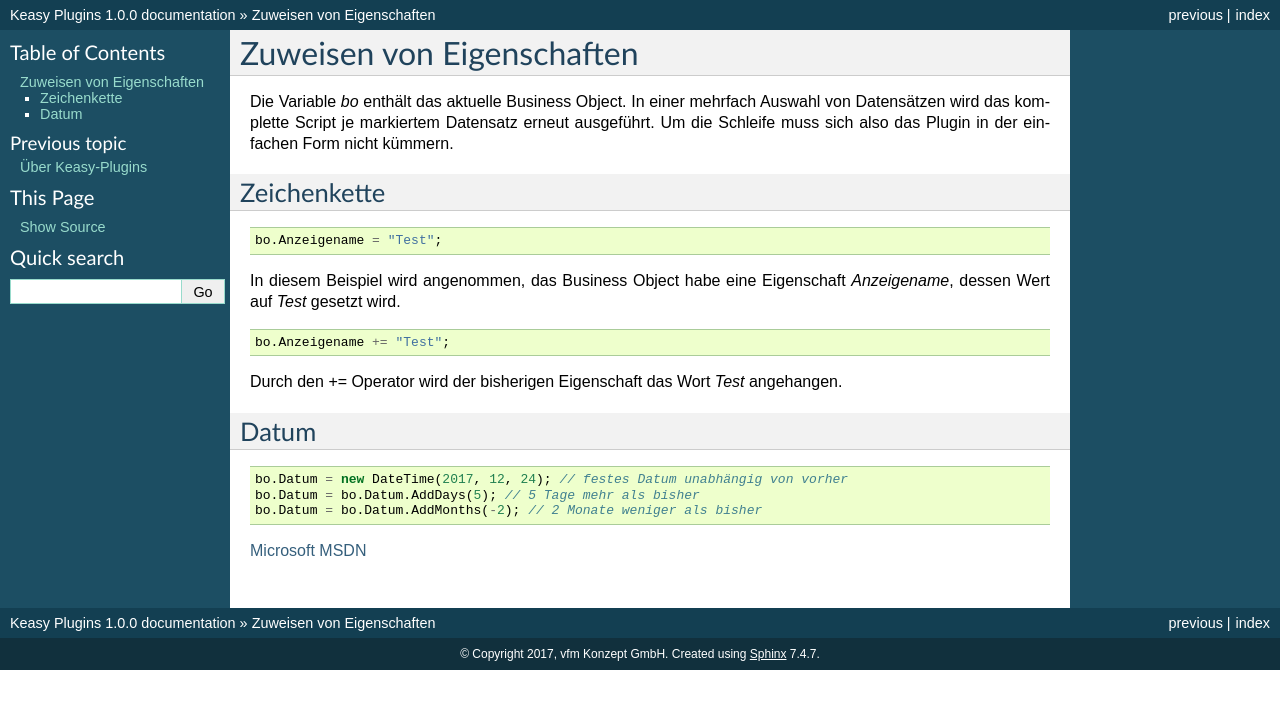
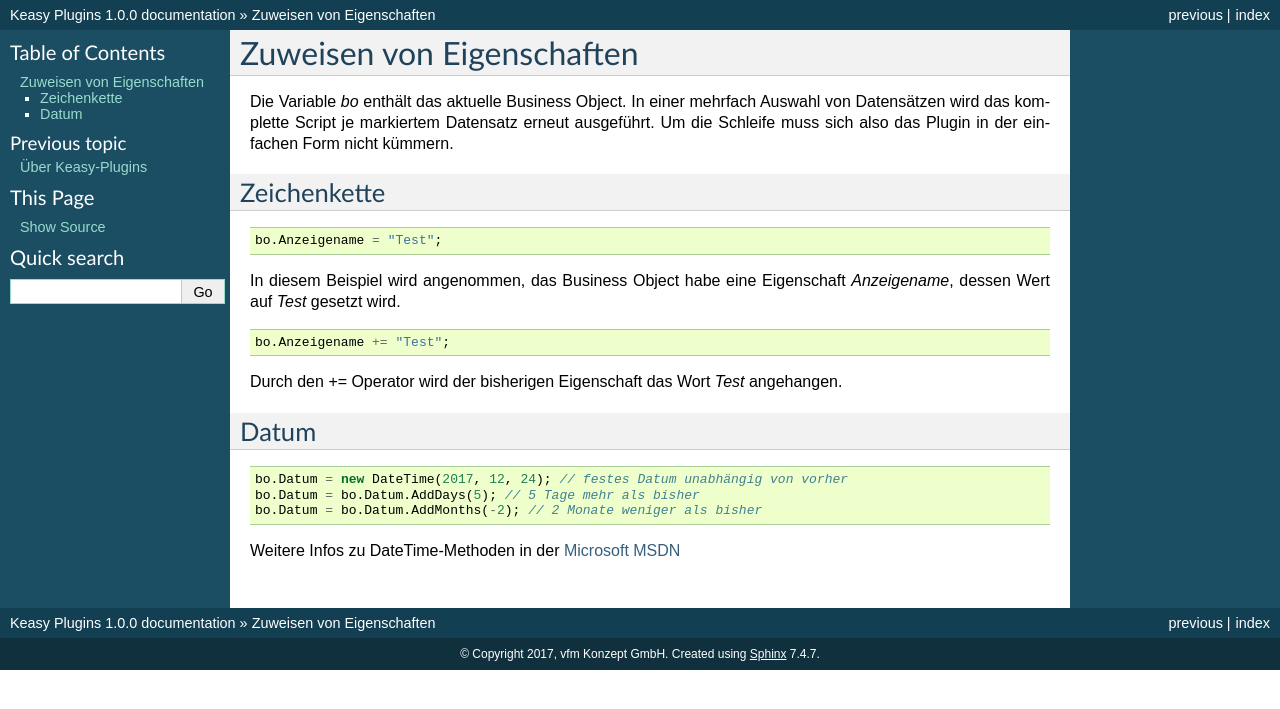
Before and after one commit to vfm/KeasyPlugins, a Sphinx documentation site: the page built from docs/source/setmember.rst, in a window 1280 px wide. Shown: the top 709 px of the page. Built offline with Sphinx 7.4.7, drawn with Linux system fonts in a browser that asks for light colours.

Commit message:
Update setmember.rst

```diff
--- a/docs/source/setmember.rst
+++ b/docs/source/setmember.rst
@@ -28,4 +28,4 @@
   bo.Datum = bo.Datum.AddDays(5); // 5 Tage mehr als bisher
   bo.Datum = bo.Datum.AddMonths(-2); // 2 Monate weniger als bisher
 
-`Microsoft MSDN <https://msdn.microsoft.com/de-de/library/system.datetime_methods(v=vs.110).aspx>`_
+Weitere Infos zu DateTime-Methoden in der `Microsoft MSDN <https://msdn.microsoft.com/de-de/library/system.datetime_methods(v=vs.110).aspx>`_
```
